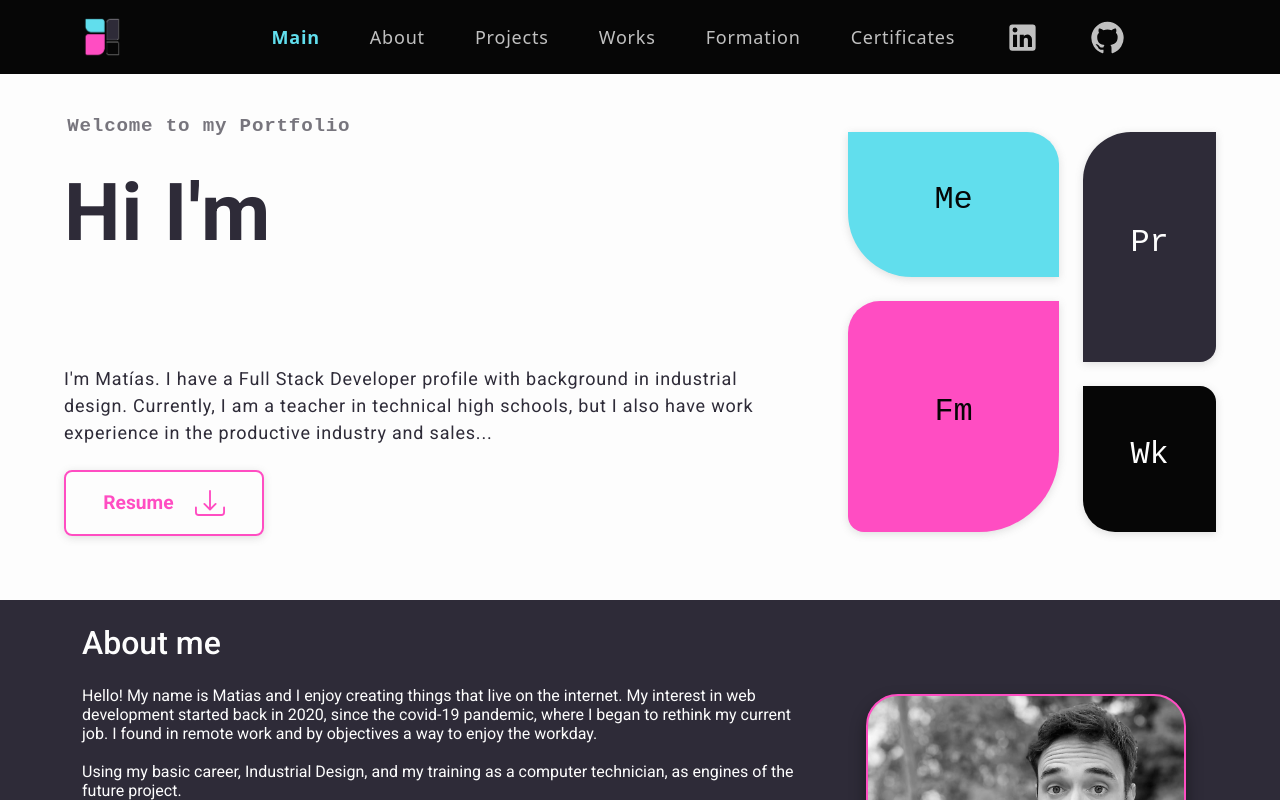
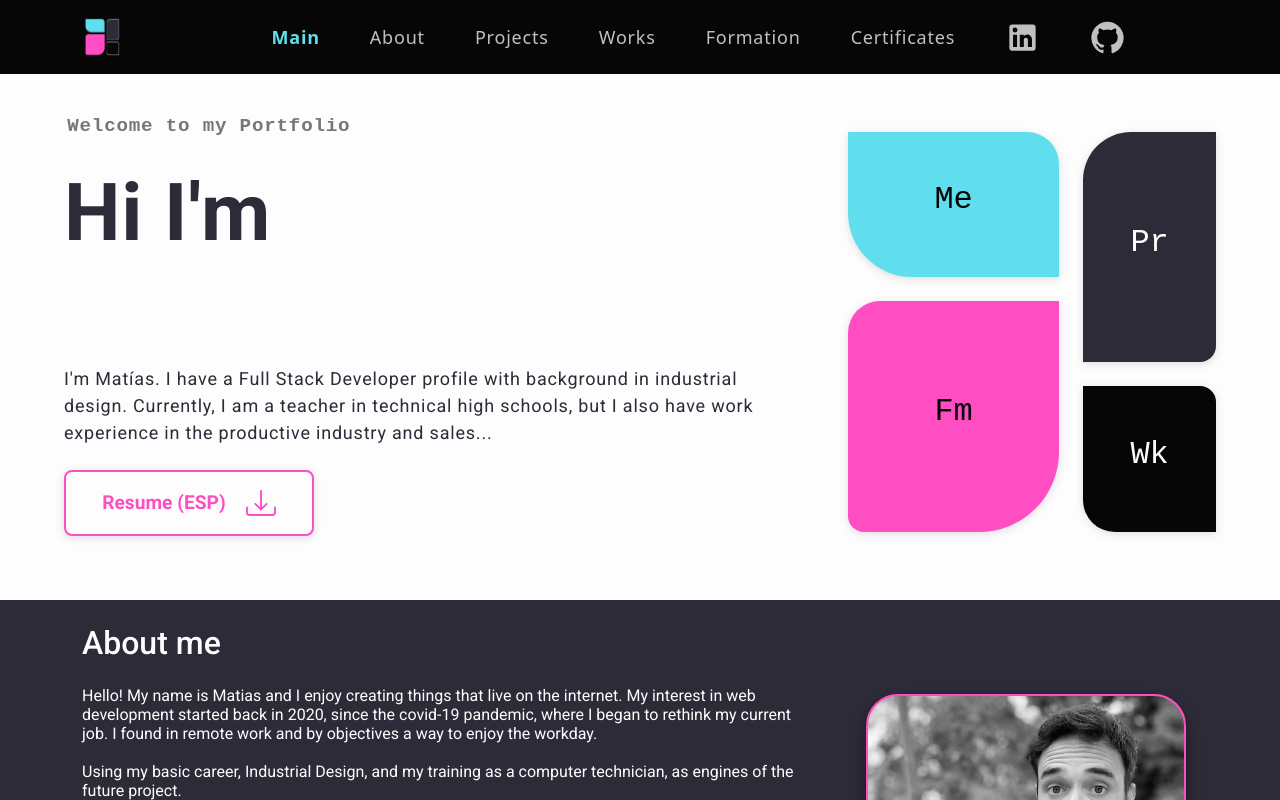
Before and after one commit to Matias-Rodriguez-UX/Portfolio-, a React (Create React App) app in the folder my-Porfolio/my-portfolio/: page / in a window 1280 px wide. Shown: the top 800 px of the page. Built offline with nearby package versions, Linux system fonts and the light colour scheme; the HTML template or start-up script is replaced by a standard one.

Commit message:
change in button resume

```diff
--- a/my-Porfolio/my-portfolio/src/components/main/Main.css
+++ b/my-Porfolio/my-portfolio/src/components/main/Main.css
@@ -41,7 +41,7 @@
 
 .banner-button {
     text-decoration: none;
-    max-width: 200px;
+    max-width: 250px;
     padding: 1rem 2rem;
     border: 2px solid var(--fucsia);
     border-radius: 0.5rem;
--- a/my-Porfolio/my-portfolio/src/components/main/Main.jsx
+++ b/my-Porfolio/my-portfolio/src/components/main/Main.jsx
@@ -53,7 +53,7 @@ export default function Main() {
                             <h1>{`Hi I'm `}<br></br><span className="wrap"> {text}</span></h1>
                         </div>
                         <p> I'm Matías. I have a Full Stack Developer profile with background in industrial design. Currently, I am a teacher in technical high schools, but I also have work experience in the productive industry and sales...</p>
-                        <a href={documento} className="banner-button" download>Resume <svg xmlns="http://www.w3.org/2000/svg" width="30" height="30" fill="currentColor" class="bi bi-download" viewBox="0 0 16 16">
+                        <a href={documento} className="banner-button" download>Resume (ESP)<svg xmlns="http://www.w3.org/2000/svg" width="30" height="30" fill="currentColor" class="bi bi-download" viewBox="0 0 16 16">
                             <path d="M.5 9.9a.5.5 0 0 1 .5.5v2.5a1 1 0 0 0 1 1h12a1 1 0 0 0 1-1v-2.5a.5.5 0 0 1 1 0v2.5a2 2 0 0 1-2 2H2a2 2 0 0 1-2-2v-2.5a.5.5 0 0 1 .5-.5z"></path>
                             <path d="M7.646 11.854a.5.5 0 0 0 .708 0l3-3a.5.5 0 0 0-.708-.708L8.5 10.293V1.5a.5.5 0 0 0-1 0v8.793L5.354 8.146a.5.5 0 1 0-.708.708l3 3z"></path>
                         </svg></a>
```
